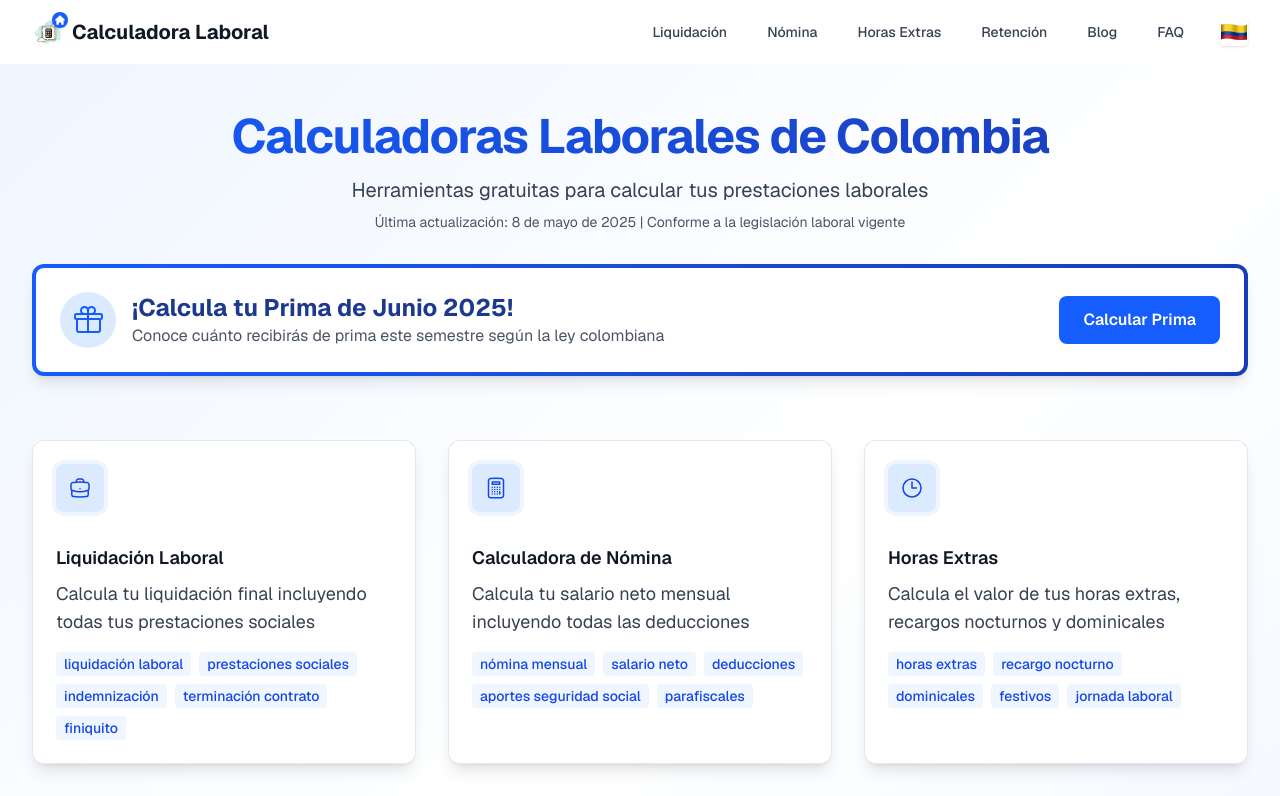
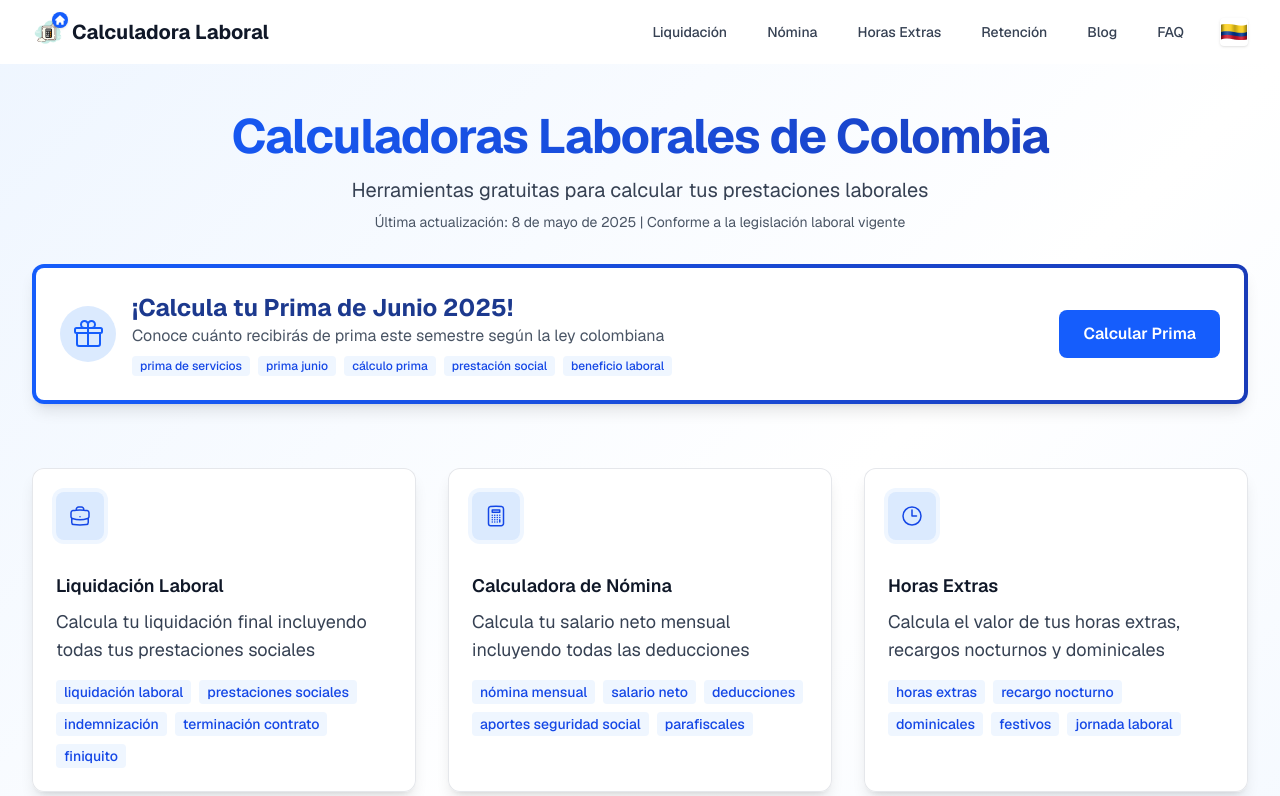
Before and after one commit to jdflorez480/calculadora_lab, a Next.js app: page / in a window 1280 px wide. Shown: the top 796 px of the page. Built offline with nearby package versions, Linux system fonts and the light colour scheme.

Commit message:
feat: Agregar etiquetas de palabras clave en la sección de cálculo de prima para mejorar la usabilidad

```diff
--- a/src/app/page.tsx
+++ b/src/app/page.tsx
@@ -81,6 +81,13 @@ export default function Home() {
                 <div className="text-left">
                   <h2 className="text-2xl font-bold text-blue-900">¡Calcula tu Prima de Junio 2025!</h2>
                   <p className="text-gray-600">Conoce cuánto recibirás de prima este semestre según la ley colombiana</p>
+                  <div className="mt-2 flex flex-wrap gap-2">
+                    {['prima de servicios', 'prima junio', 'cálculo prima', 'prestación social', 'beneficio laboral'].map((keyword) => (
+                      <span key={keyword} className="inline-flex items-center px-2 py-0.5 rounded text-xs font-medium bg-blue-50 text-blue-700">
+                        {keyword}
+                      </span>
+                    ))}
+                  </div>
                 </div>
               </div>
               <button className="bg-blue-600 text-white px-6 py-3 rounded-lg font-semibold hover:bg-blue-700 transition-colors duration-200 cursor-pointer">
```
